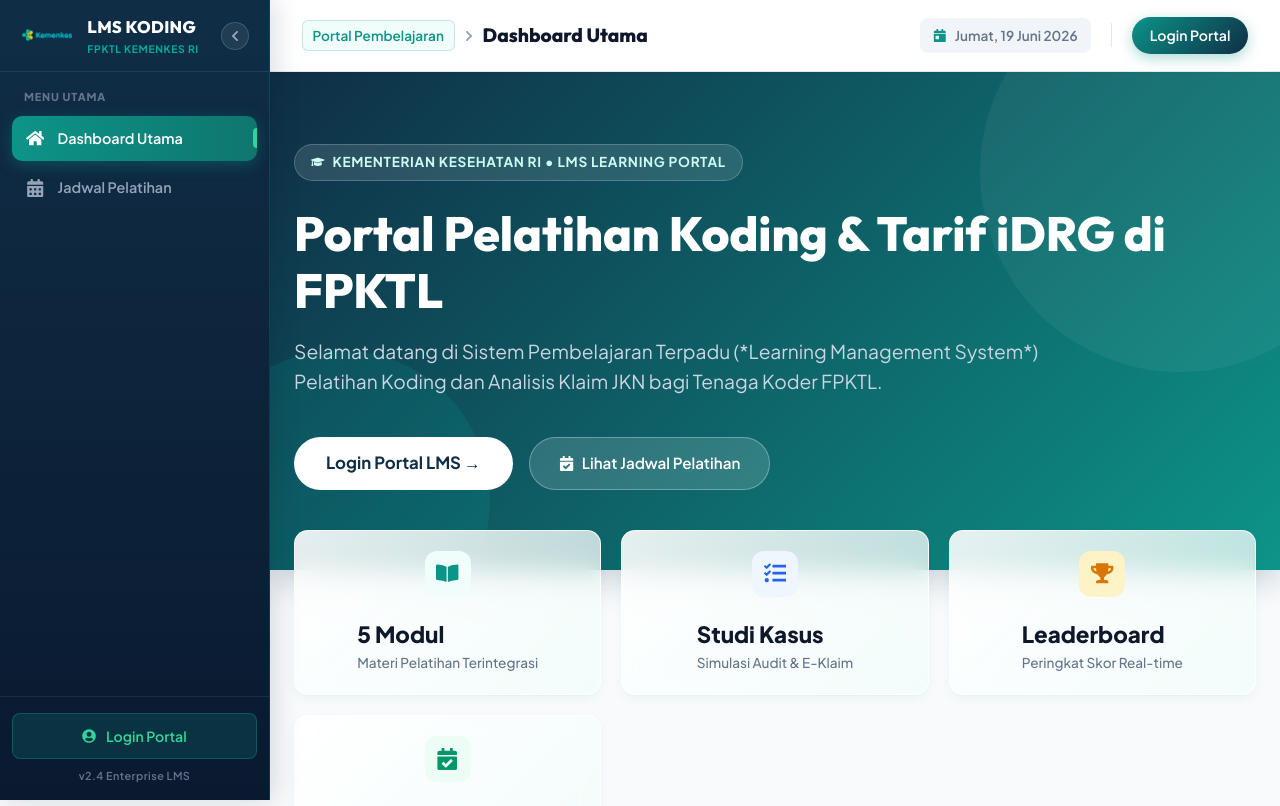
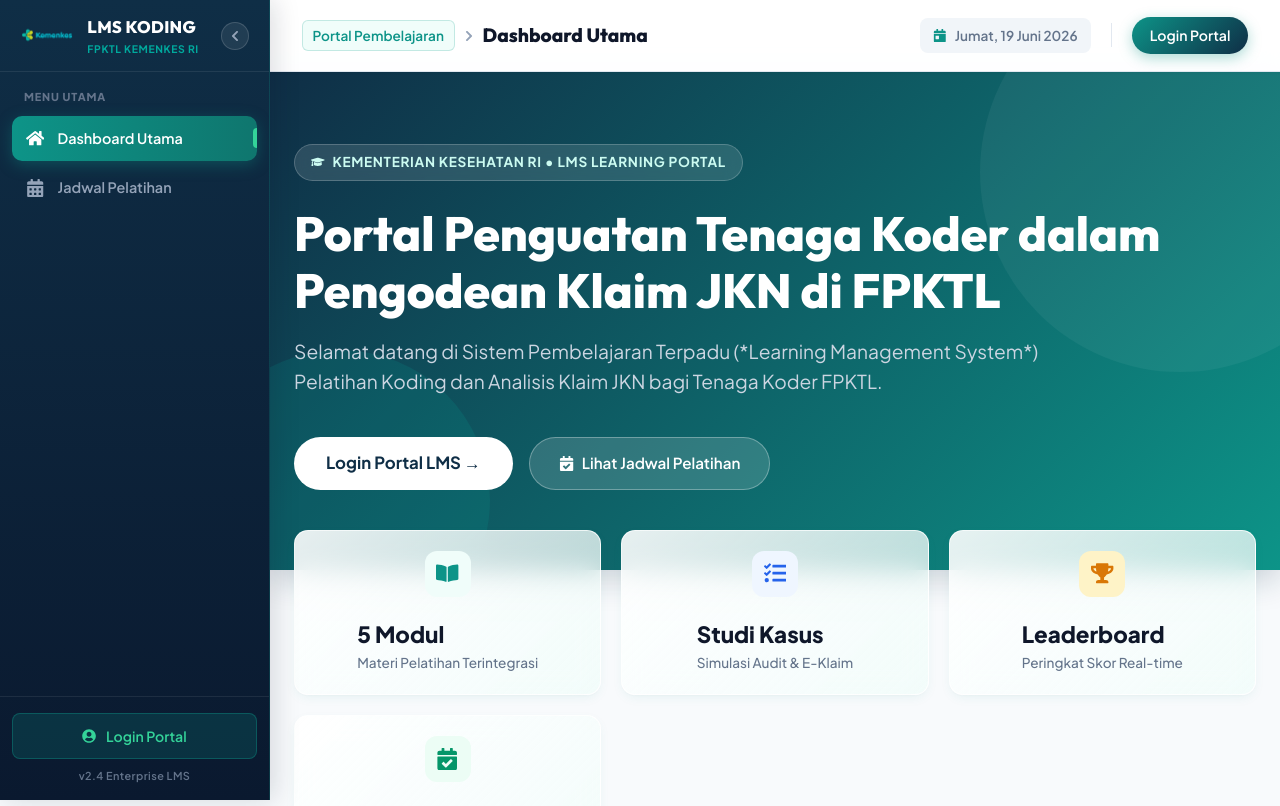
Before and after one commit to jamkesfktp/ihtkoding, a React (Vite) app: page / in a window 1280 px wide. Shown: the top 806 px of the page. Built offline with nearby package versions, Linux system fonts and the light colour scheme; no server answers.

Commit message:
style: ganti judul portal menjadi 'Portal Penguatan Tenaga Koder dalam Pengodean Klaim JKN di FPKTL'

```diff
--- a/src/pages/Home.jsx
+++ b/src/pages/Home.jsx
@@ -76,7 +76,7 @@
           </div>
 
           <h1 style={{ fontSize: '3rem', fontWeight: 800, lineHeight: 1.2, marginBottom: '1rem', color: '#ffffff', fontFamily: 'Outfit, sans-serif' }}>
-            Portal Pelatihan Koding & Tarif iDRG di FPKTL
+            Portal Penguatan Tenaga Koder dalam Pengodean Klaim JKN di FPKTL
           </h1>
 
           <p style={{ fontSize: '1.2rem', color: '#cbd5e1', maxWidth: '750px', margin: '0 0 2.5rem', lineHeight: 1.6 }}>
```
